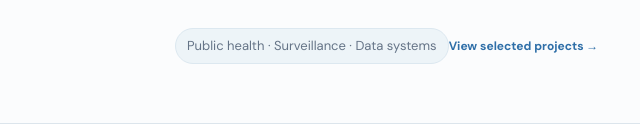
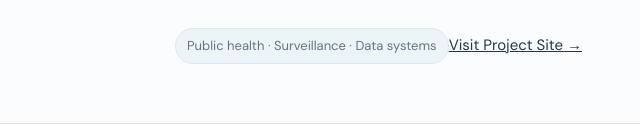
Before and after one commit to razidul-rasel/razidul-rasel.github.io, a plain HTML site: page projects.html in a window 1280 px wide. Shown: the part 676-800 px from the top of the page, 0-640 px from the left. Drawn offline with Linux system fonts and the light colour scheme.

Commit message:
Update projects.html

```diff
--- a/projects.html
+++ b/projects.html
@@ -20,7 +20,7 @@
   </div>
 </header>
 <main><section class="page-hero"><div class="container"><p class="eyebrow">SELECTED WORK</p><h1>Projects</h1><p class="page-lead">A selection of software systems I have contributed to at JBRSOFT Limited, spanning national public-health surveillance, regulatory automation, organizational portals, and ISP enterprise solutions.</p></div></section><section class="project-section"><div class="container"><article class="project-detail">
-    <div class="project-meta"><span>FEB 2025 – PRESENT</span><span>TECHNICAL LEAD</span></div><h2>AMU Surveillance System</h2><p class="card-subtitle">Directorate General of Drug Administration (DGDA) · WHO Bangladesh</p><p>A national antimicrobial usage surveillance platform supporting public-health monitoring and evidence-informed AMU reporting.</p><div class="project-contribution"><strong>Contribution</strong><p>Contribute to technical design and backend implementation; support data pipelines and system reliability; collaborate on QA and delivery for a national digital health platform.</p></div><p class="project-tags">Public health · Surveillance · Data systems</p><a class="text-link" href="projects.html">View selected projects →</a>
+    <div class="project-meta"><span>FEB 2025 – PRESENT</span><span>TECHNICAL LEAD</span></div><h2>AMU Surveillance System</h2><p class="card-subtitle">Directorate General of Drug Administration (DGDA) · WHO Bangladesh</p><p>A national antimicrobial usage surveillance platform supporting public-health monitoring and evidence-informed AMU reporting.</p><div class="project-contribution"><strong>Contribution</strong><p>Contribute to technical design and backend implementation; support data pipelines and system reliability; collaborate on QA and delivery for a national digital health platform.</p></div><p class="project-tags">Public health · Surveillance · Data systems</p><a class="project-link" href="https://www.amusurveillance.com/">Visit Project Site →</a>
     </article></div></section><section class="project-section"><div class="container"><article class="project-detail">
     <div class="project-meta"><span>MAR 2020 – PRESENT</span><span>PROJECT COORDINATOR</span></div><h2>PCB Automation System</h2><p class="card-subtitle">Pharmacy Council of Bangladesh (PCB)</p><p>A nationwide regulatory automation platform supporting digital services and operational processes for registered pharmacists.</p><div class="project-contribution"><strong>Contribution</strong><p>Coordinate technical planning and stakeholder communication; support requirements management and long-term system maintenance; work with stakeholders on the delivery of regulatory workflows.</p></div><p class="project-tags">Regulatory technology · Workflow automation</p>
     </article></div></section><section class="project-section"><div class="container"><article class="project-detail">
```
